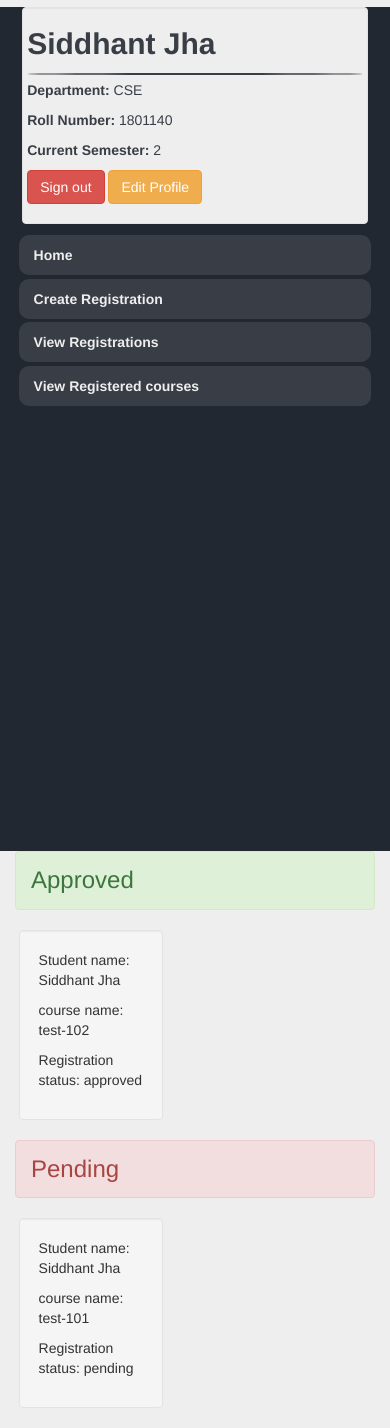
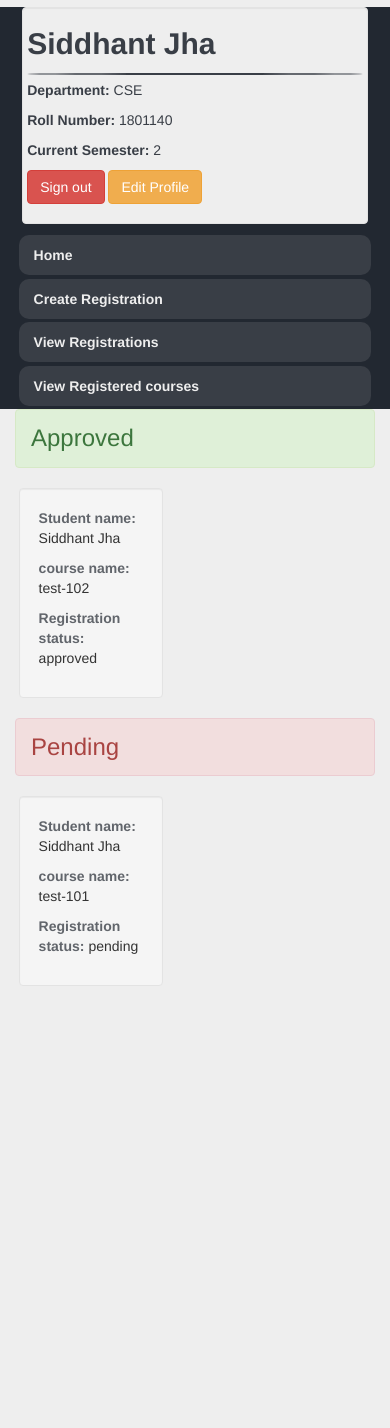
Before and after one commit to Siddyjha/ResultBoard, a Django app: page /student/RegistrationStatus/ in a window 390 px wide. After the commit the page ends 954 px from the top, so only its background shows below. Run offline with Django 3.2, Linux system fonts and the light colour scheme; a user stored in the database is signed in; data comes from the database, SQL or seed files in the repository; both versions use the stored data as it was after the commit; some libraries are stand-ins or nearby versions.

Commit message:
dev-commit

```diff
--- a/assets/styles.css
+++ b/assets/styles.css
@@ -7,12 +7,10 @@
 
 body{
     background-color: #eeeeee;
-    overflow: hidden;
 }
 
 .container{
     width: 100%;
-    overflow: hidden;
 }
 
 .side-pan{
@@ -125,6 +123,7 @@
 .edit-profile{
     position: relative;
     height: -webkit-fill-available;
+    height: -moz-available;
 }
 
 .edit-profile form{
@@ -151,6 +150,7 @@
     padding: 5px;
     border-radius: 5px;
     width: -webkit-fill-available;
+    width: -moz-available;
     display: inline-block;
     margin-top: 1%;
     box-shadow: 0 0 5px 1px #393e464a;
@@ -166,6 +166,7 @@
 #modal-trigger{
     margin-top: 2%;
     width: -webkit-fill-available;
+    width: -moz-available;
 }
 
 /* create registraion form */
@@ -193,6 +194,11 @@
     width: 40%;
     float: left;
     margin-left: 1%;
+}
+
+.registration-status span{
+    color: #393e46c9;
+    font-weight: bold;
 }
 
 /* result card */
@@ -244,6 +250,7 @@
     padding: 10px;
     text-align: left;
     width: -webkit-fill-available;
+    width: -moz-available;
 }
 
 .result-input form label{
@@ -256,6 +263,7 @@
     border: 2px solid #393e4699;
     border-radius: 5px;
     width: -webkit-fill-available;
+    width: -moz-available;
     display: inline-block;
     margin-top: 2%;
 }
@@ -270,3 +278,23 @@
     font-weight: bold;
     border-radius: 5px;
 }
+
+/* password reset */
+.password_reset input{
+    padding: 5px;
+    border-radius: 5px;
+}
+
+.password_reset label{
+    display: none;
+}
+
+@media screen and (max-width: 768px){
+    .side-pan{
+        height: -webkit-fill-available;
+        height: -moz-available;
+    }
+    .login button{
+        width: max-content;
+    }
+}
--- a/student/templates/student/RegistrationStatus.html
+++ b/student/templates/student/RegistrationStatus.html
@@ -30,9 +30,9 @@
                     </div>
                     {% for reg in approved_reg %}
                         <div class="well">
-                            <p>Student name: {{ reg.student_id}}</p>
-                            <p>course name: {{ reg.course_id}}</p>
-                            <p>Registration status: approved</p>
+                            <p><span>Student name:</span> {{ reg.student_id}}</p>
+                            <p><span>course name:</span> {{ reg.course_id}}</p>
+                            <p><span>Registration status:</span> approved</p>
                         </div>
                     {% endfor %}
                 {% endif %}
@@ -44,9 +44,9 @@
                     </div>
                     {% for reg in pending_reg %}
                         <div class="well">
-                            <p>Student name: {{ reg.student_id}}</p>
-                            <p>course name: {{ reg.course_id}}</p>
-                            <p>Registration status: pending</p>
+                            <p><span>Student name:</span> {{ reg.student_id}}</p>
+                            <p><span>course name:</span> {{ reg.course_id}}</p>
+                            <p><span>Registration status:</span> pending</p>
                         </div>
                     {% endfor %}
                 {% endif %}
```
Also changed, not shown: templates/account/login.html (+8 -2 lines), templates/account/password_reset.html (+8 -2 lines), templates/account/signup.html (+9 -3 lines), templates/base.html (+0 -29 lines), db.sqlite3.
